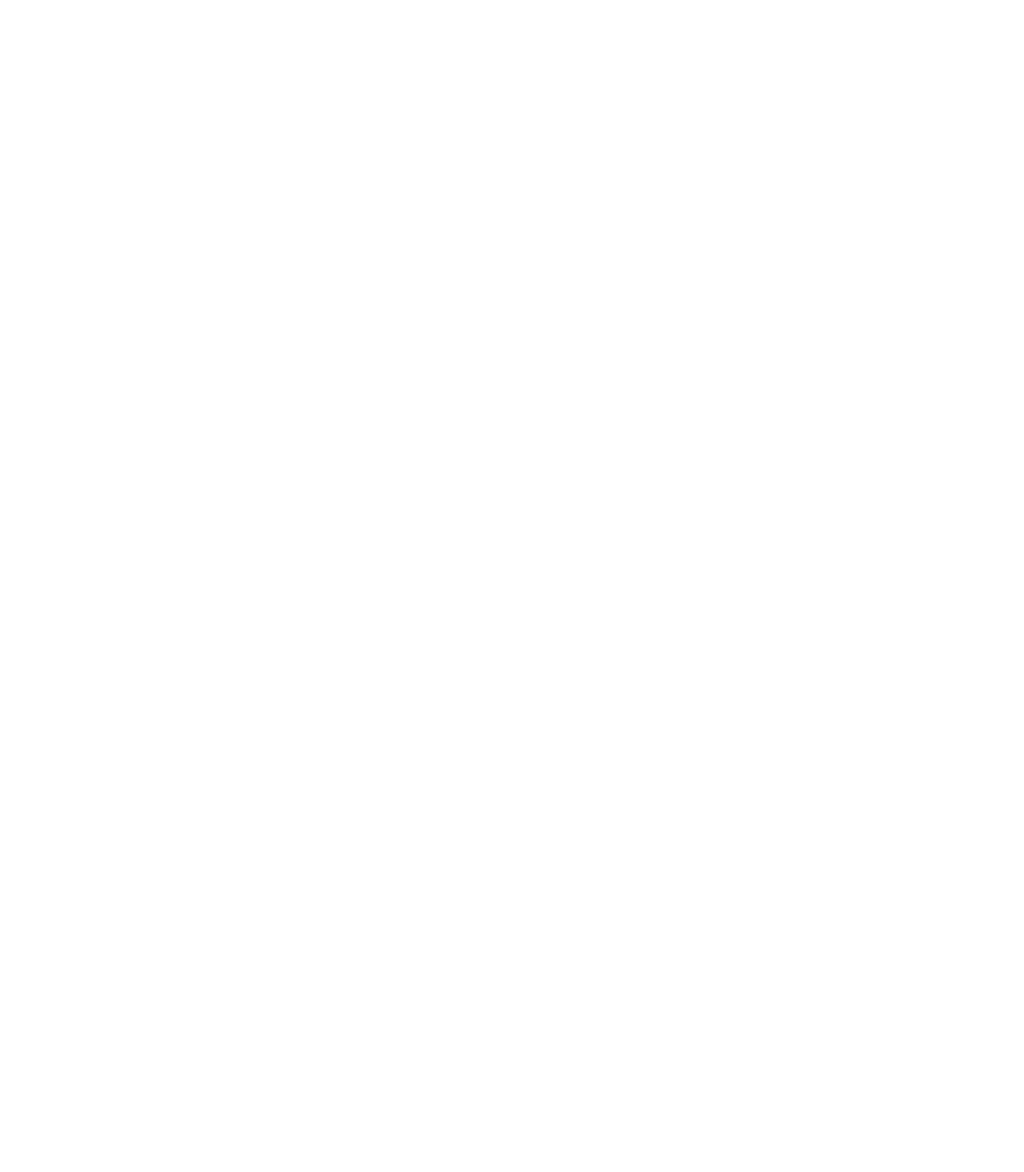
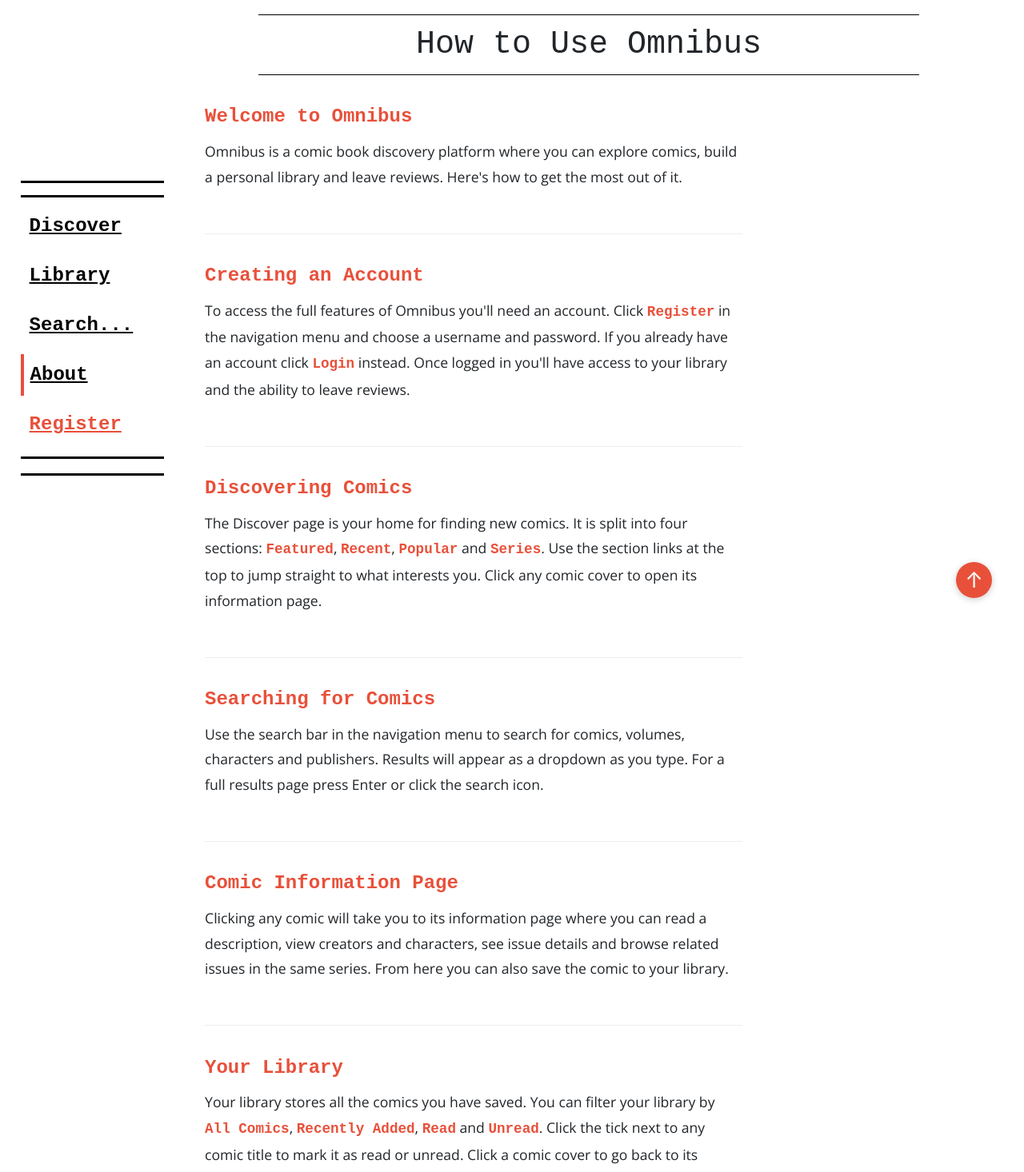
Before and after one commit to BForoughi/Omnibus, a React (Vite) app in the folder client/: page /HowToUsePage in a window 1280 px wide. Before the commit this address had no page. Shown: the part 20-1486 px from the top of the page at 80% size. Before the commit the page ends 800 px from the top, so only its background shows below. Built offline with nearby package versions, Linux system fonts and the light colour scheme.

Commit message:
adding an instructions page and a password match check

```diff
--- a/client/src/App.jsx
+++ b/client/src/App.jsx
@@ -5,6 +5,7 @@ import Register from "./pages/Register";
 import { Routes, BrowserRouter, Route } from "react-router-dom";
 import SearchResultsPage from './pages/SearchResults';
 import InformationPage from './pages/InformationPage';
+import HowToUse from './pages/HowToUse';
 
 function App() {
   return (
@@ -14,6 +15,7 @@ function App() {
         <Route path="/LibraryPage" element={<Library />} />
         <Route path="/RegisterPage" element={<Register />} />
         <Route path="/SearchPage" element={<SearchResultsPage />} />
+        <Route path="/HowToUsePage" element={<HowToUse />} />
         <Route path="/info/:id" element={<InformationPage />} />
       </Routes>
     </BrowserRouter>
--- a/client/src/components/Navbar.jsx
+++ b/client/src/components/Navbar.jsx
@@ -31,6 +31,9 @@ function AppNavbar(){
                             <span className='app-nav_label'>Library</span>
                         </Nav.Link>
                         <NavSearchBar />
+                        <Nav.Link as={NavLink} to="/HowToUsePage" className='app-nav_link'>
+                            <span className='app-nav_label'>About</span>
+                        </Nav.Link>
                         <Nav.Link as={NavLink} to="/RegisterPage" className='app-nav_link'>
                             {isLoggedIn
                                 ? <button style={{border: "none", backgroundColor: "#FDFFF8"}} className='app-nav_label app-nav_register-label' onClick={handleLogout}>Logout</button>
--- /dev/null
+++ b/client/src/pages/HowToUse.jsx
@@ -0,0 +1,56 @@
+import AppNavbar from "../components/Navbar"
+import ScrollToTop from "../components/ScrollTo"
+import '../stylesheets/App.css'
+
+function HowToUse(){
+    return (
+        <div className="information-page_container">
+            <AppNavbar />
+            <div className="howto-container">
+                <h1 className="information-title">How to Use Omnibus</h1>
+
+                <div className="howto-inner">
+
+                    <div className="howto-section">
+                        <h2 className="howto-section_title">Welcome to Omnibus</h2>
+                        <p>Omnibus is a comic book discovery platform where you can explore comics, build a personal library and leave reviews. Here's how to get the most out of it.</p>
+                    </div>
+
+                    <div className="howto-section">
+                        <h2 className="howto-section_title">Creating an Account</h2>
+                        <p>To access the full features of Omnibus you'll need an account. Click <span className="howto-highlight">Register</span> in the navigation menu and choose a username and password. If you already have an account click <span className="howto-highlight">Login</span> instead. Once logged in you'll have access to your library and the ability to leave reviews.</p>
+                    </div>
+
+                    <div className="howto-section">
+                        <h2 className="howto-section_title">Discovering Comics</h2>
+                        <p>The Discover page is your home for finding new comics. It is split into four sections: <span className="howto-highlight">Featured</span>, <span className="howto-highlight">Recent</span>, <span className="howto-highlight">Popular</span> and <span className="howto-highlight">Series</span>. Use the section links at the top to jump straight to what interests you. Click any comic cover to open its information page.</p>
+                    </div>
+
+                    <div className="howto-section">
+                        <h2 className="howto-section_title">Searching for Comics</h2>
+                        <p>Use the search bar in the navigation menu to search for comics, volumes, characters and publishers. Results will appear as a dropdown as you type. For a full results page press Enter or click the search icon.</p>
+                    </div>
+
+                    <div className="howto-section">
+                        <h2 className="howto-section_title">Comic Information Page</h2>
+                        <p>Clicking any comic will take you to its information page where you can read a description, view creators and characters, see issue details and browse related issues in the same series. From here you can also save the comic to your library.</p>
+                    </div>
+
+                    <div className="howto-section">
+                        <h2 className="howto-section_title">Your Library</h2>
+                        <p>Your library stores all the comics you have saved. You can filter your library by <span className="howto-highlight">All Comics</span>, <span className="howto-highlight">Recently Added</span>, <span className="howto-highlight">Read</span> and <span className="howto-highlight">Unread</span>. Click the tick next to any comic title to mark it as read or unread. Click a comic cover to go back to its information page.</p>
+                    </div>
+
+                    <div className="howto-section">
+                        <h2 className="howto-section_title">Reviews</h2>
+                        <p>On any comic or volume information page you can read reviews left by other users. If you are logged in you can add your own review by clicking <span className="howto-highlight">Add a Review</span>, giving it a title and writing your thoughts. You can also reply to other users reviews to start a discussion. You can delete your own reviews and replies at any time.</p>
+                    </div>
+
+                </div>
+            </div>
+            <ScrollToTop />
+        </div>
+    )
+}
+
+export default HowToUse
--- a/client/src/pages/Register.jsx
+++ b/client/src/pages/Register.jsx
@@ -8,6 +8,7 @@ function Register(){
     const [username, setUsername] = useState('');
     const [password, setPassword] = useState('');
     const [error, setError] = useState('');
+    const [confirmPassword, setConfirmPassword] = useState('');
 
     const { login } = useAuth();
     const navigate = useNavigate();
@@ -30,6 +31,11 @@ function Register(){
     };
 
     const handleRegister = async () => {
+        if(password !== confirmPassword) {
+            setError('Passwords do not match')
+            return
+        };
+
         const res = await fetch('/api/register', {
             method: 'POST',
             headers: { 'Content-Type': 'application/json' },
@@ -70,6 +76,26 @@ function Register(){
                     <div className="register-inputs_container">
                         <input className="register-input" type="text" placeholder="Username" value={username} onChange={(e) => setUsername(e.target.value)}/>
                         <input className="register-input" type="password" placeholder="Password" value={password} onChange={(e) => setPassword(e.target.value)}/>
+                        {activeTab === 'register' && (
+                            <>
+                                <input
+                                    className="register-input"
+                                    type="password"
+                                    placeholder="Confirm Password"
+                                    value={confirmPassword}
+                                    onChange={(e) => setConfirmPassword(e.target.value)}
+                                />
+                                {confirmPassword && (
+                                    <p style={{
+                                        fontSize: '1.1rem',
+                                        color: password === confirmPassword ? 'green' : 'red',
+                                        fontFamily: 'roboto-mono, monospace'
+                                    }}>
+                                        {password === confirmPassword ? '✓ Passwords match' : '✗ Passwords do not match'}
+                                    </p>
+                                )}
+                            </>
+                        )}
 
                         {/* shows error message if login/register fails */}
                         {error && <p className="text-danger">{error}</p>}
--- a/client/src/stylesheets/App.css
+++ b/client/src/stylesheets/App.css
@@ -467,6 +467,46 @@ body {
   background-color: #c93e2a;
 }
 
+.howto-container {
+  width: 85%;
+  padding: 2vw 4vw;
+}
+
+.howto-inner {
+  margin-top: 3vw;
+  width: 70%;
+}
+
+.howto-section {
+  margin-bottom: 3vw;
+  padding-bottom: 3vw;
+  border-bottom: 1px solid #eee;
+}
+
+.howto-section:last-child {
+  border-bottom: none;
+}
+
+.howto-section_title {
+  font-family: 'roboto-mono', monospace;
+  font-weight: 600;
+  font-size: 1.5rem;
+  margin-bottom: 1vw;
+  color: #E8503A;
+}
+
+.howto-section p {
+  font-family: 'Open Sans', sans-serif;
+  font-size: 1.1rem;
+  line-height: 1.8;
+}
+
+.howto-highlight {
+  font-family: 'roboto-mono', monospace;
+  font-weight: 600;
+  color: #E8503A;
+}
+
 @keyframes shimmer {
   0% { background-position: 200% 0; }
   100% { background-position: -200% 0; }
@@ -516,6 +556,15 @@ body {
 
   .register-title_container{
     margin-left: 3vw;
+  }
+
+  .howto-container {
+    width: 100%;
+    padding: 2vw;
+  }
+
+  .howto-inner {
+    width: 100%;
   }
 }
 
--- a/client/src/stylesheets/Navbar.css
+++ b/client/src/stylesheets/Navbar.css
@@ -33,7 +33,7 @@
 .app-nav_inner::after {
     content: '';
     position: absolute;
-    top: 275px; /* gap from bottom border */
+    top: 335px; /* gap from bottom border */
     left: 0;
     right: 0;
     border-bottom: 3px solid black;
```
